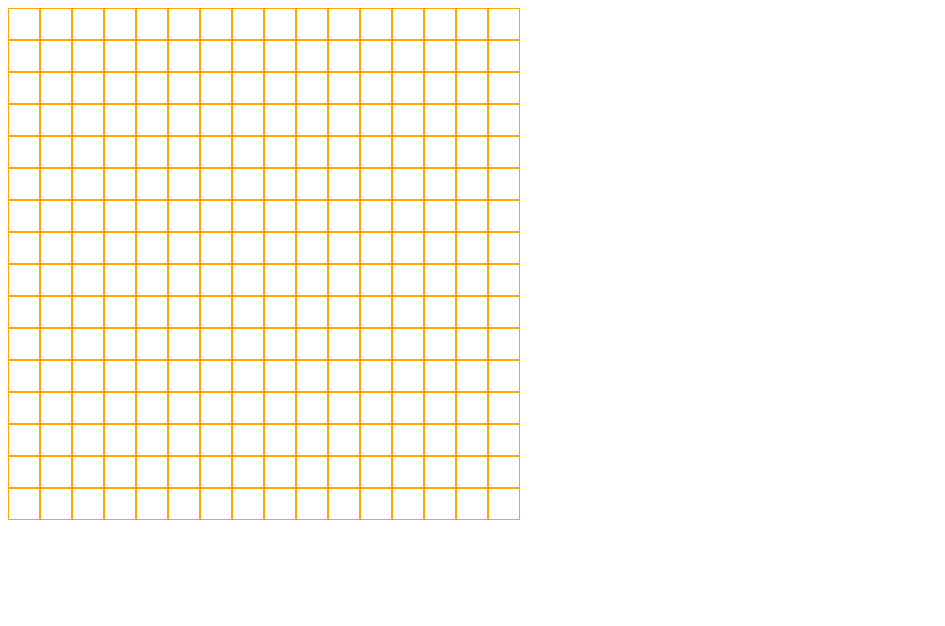
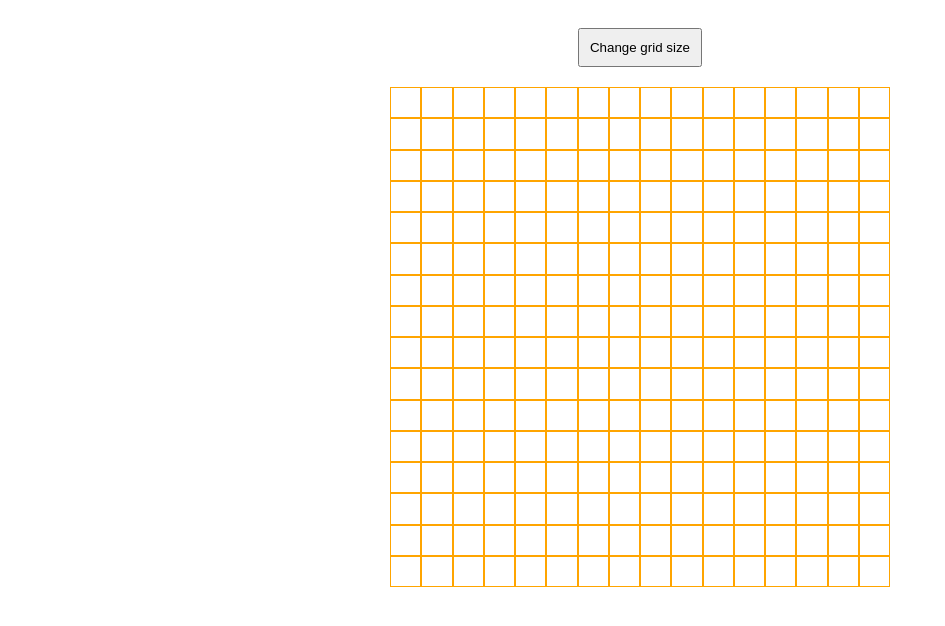
Before and after one commit to g0ttter/odin-etch-a-sketch, a plain HTML site: page index.html in a window 1280 px wide. Shown: the whole page, without its empty margins (0-945 px from the left). Drawn offline with Linux system fonts and the light colour scheme.

Commit message:
add custom grid size button

```diff
--- a/index.html
+++ b/index.html
@@ -6,7 +6,8 @@
         <link rel="stylesheet" href="style.css">
     </head>
     <body>
-        <div class="squares">
+        <button class="size-input">Change grid size</button>
+        <div class="grid">
 
         </div>
     </body>
--- a/scripts.js
+++ b/scripts.js
@@ -1,8 +1,39 @@
-const sqaures = document.querySelector('.squares');
-const createSqaure = document.createElement('div');
+const grid = document.querySelector('.grid');
+const sizeInput = document.querySelector('.size-input');
 
-for(let i = 0; i < 256; i++){
-    const createSqaure = document.createElement('div');
-    createSqaure.className = 'square';
-    sqaures.append(createSqaure);
+
+ createGrid(256);
+
+function createGrid(squares) {
+    for(let i = 0; i < squares; i++){
+        let createSquare = document.createElement('div');
+        createSquare.className = 'square';
+        grid.append(createSquare);
+        createSquare.addEventListener("mouseover", func, false);
+        // square.addEventListener("mouseout", func1, false);
+        grid.append(createSquare);
+            function func()
+        {
+            createSquare.style.backgroundColor = 'blue';
+        }
+    }
 }
+
+function defineGrid() {
+    let gridWidth = prompt('Enter grid size <100');
+    if (gridWidth > 100 || gridWidth < 0) {
+        alert('wtf u are doing saomi chan')
+        return;
+    }
+    console.log('defined grid ' + gridWidth);
+    grid.style.gridTemplateColumns = `repeat(${gridWidth}, auto)`;
+    grid.innerHTML = '';
+    createGrid(gridWidth*gridWidth);
+}
+
+sizeInput.addEventListener('click', defineGrid, false);
+
+// function func1()
+// {
+//    square.style.("style", "background-color:white;")
+// }
--- a/style.css
+++ b/style.css
@@ -1,10 +1,25 @@
-.squares {
+body {
+    display: flex;
+    justify-content: center;
+    align-items: center;
+    flex-direction: column;
+}
+
+button {
+    padding: 10px;
+    margin: 20px;
+}
+
+.grid {
+
     display: grid;
-  grid-template-columns: repeat(16, 0fr);
+    grid-template-columns: repeat(16, auto);
+    width: 500px;
+    height: 500px;
 }
 
 .square {
-    height: 30px;
-    width: 30px;
+    /* height: 30px;
+    width: 30px; */
     border: 1px solid orange;
 }
```
